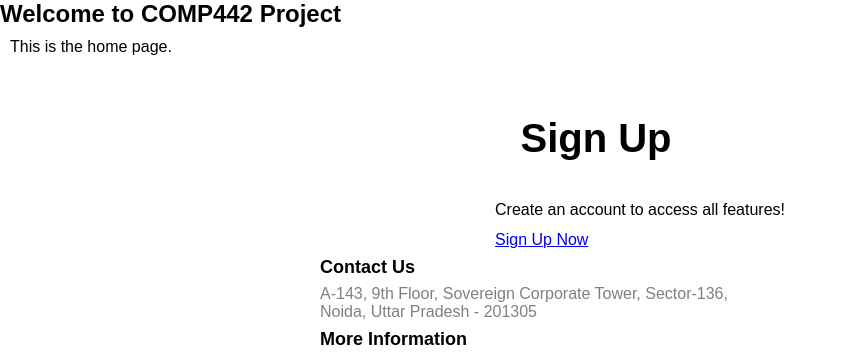
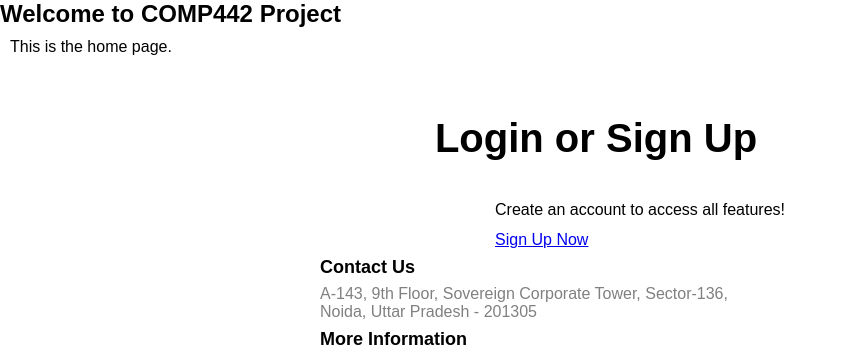
Before and after one commit to greathouserc/COMP442Project, a Flask app: page / in a window 1280 px wide. Shown: the part 46-401 px from the top of the page, without its empty margins (0-847 px from the left). Run offline with Flask 3, Linux system fonts and the light colour scheme; parts of the project's set-up code (start-up, migrations or seed data) failed here and were passed over.

Commit message:
changed sign up to login or sign up

```diff
--- a/app/core/templates/home.html
+++ b/app/core/templates/home.html
@@ -40,7 +40,7 @@
        <section class="contact" id="contact">
         <div class="content">
           {% if not user.is_authenticated %}
-            <div class="title"><span>Sign Up</span></div>
+            <div class="title"><span>Login or Sign Up</span></div>
             <div class="contactMenu">
                 <div class="input1">
                     <p>Create an account to access all features!</p>
```
